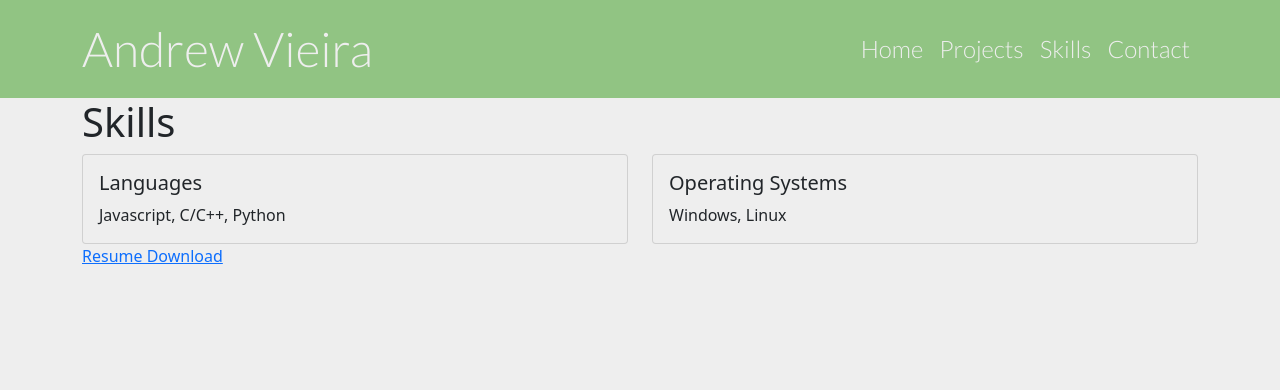
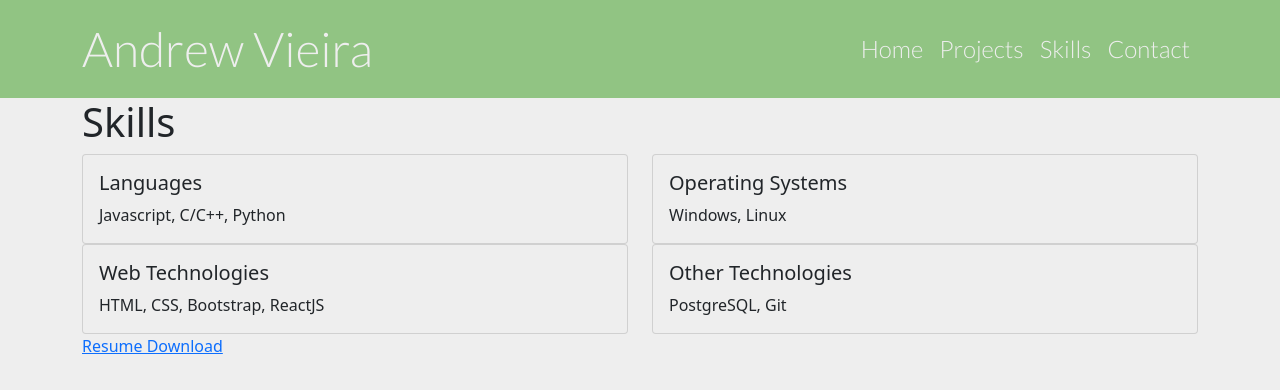
Before and after one commit to AndrewVieira/Portfolio, a React (Create React App) app: page /skills in a window 1280 px wide. Shown: the top 390 px of the page. Built offline with nearby package versions, Linux system fonts and the light colour scheme.

Commit message:
updated libraries

```diff
--- a/src/pages/SkillsPage.js
+++ b/src/pages/SkillsPage.js
@@ -10,9 +10,11 @@ function SkillsPage () {
         <Row>
           <Col>
             <SkillCard title="Languages" text="Javascript, C/C++, Python"/>
+            <SkillCard title="Web Technologies" text="HTML, CSS, Bootstrap, ReactJS"/>
           </Col>
           <Col>
             <SkillCard title="Operating Systems" text="Windows, Linux"/>
+            <SkillCard title="Other Technologies" text="PostgreSQL, Git"/>
           </Col>
         </Row>
         <Row>
```
Also changed, not shown: 1 other file (tests, documents, lock files or other folders).
